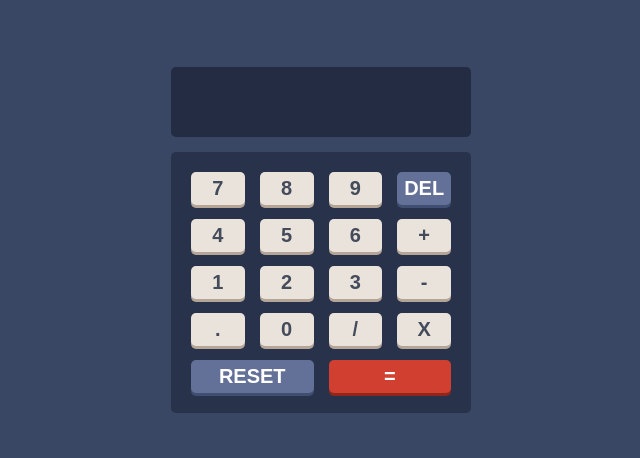
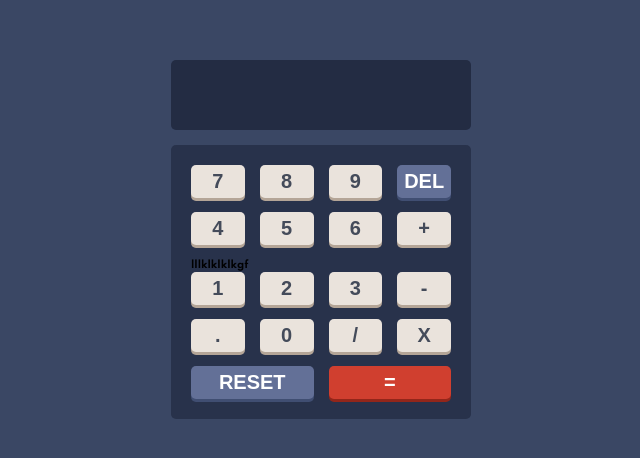
Before and after one commit to jaymeenk-hkis/Calculator-, a plain HTML site: page index.html in a window 1280 px wide. Shown: the part 168-626 px from the top of the page, without its empty margins (319-959 px from the left). Drawn offline with Linux system fonts and the light colour scheme.

Commit message:
add para

```diff
--- a/index.html
+++ b/index.html
@@ -35,6 +35,7 @@
         </div>
 
         <div></div>
+        lllklklklkgf
       <div class="calc_btn_container_1">
         <button class="btn btn_design_1">1</button>
         <button class="btn btn_design_1">2</button>
```
